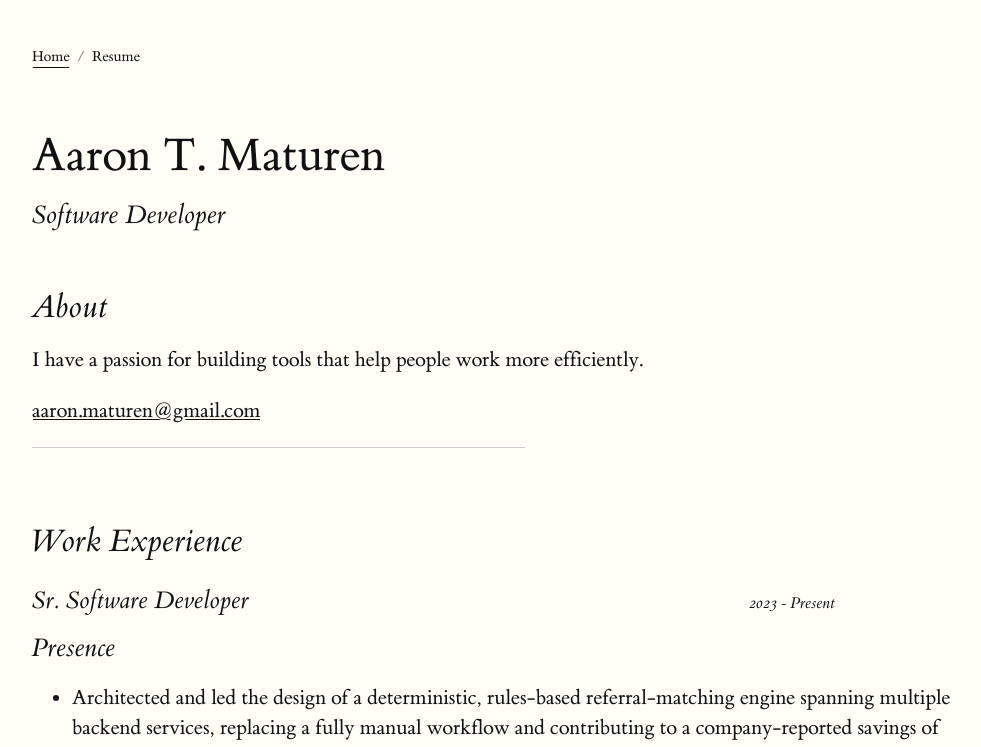
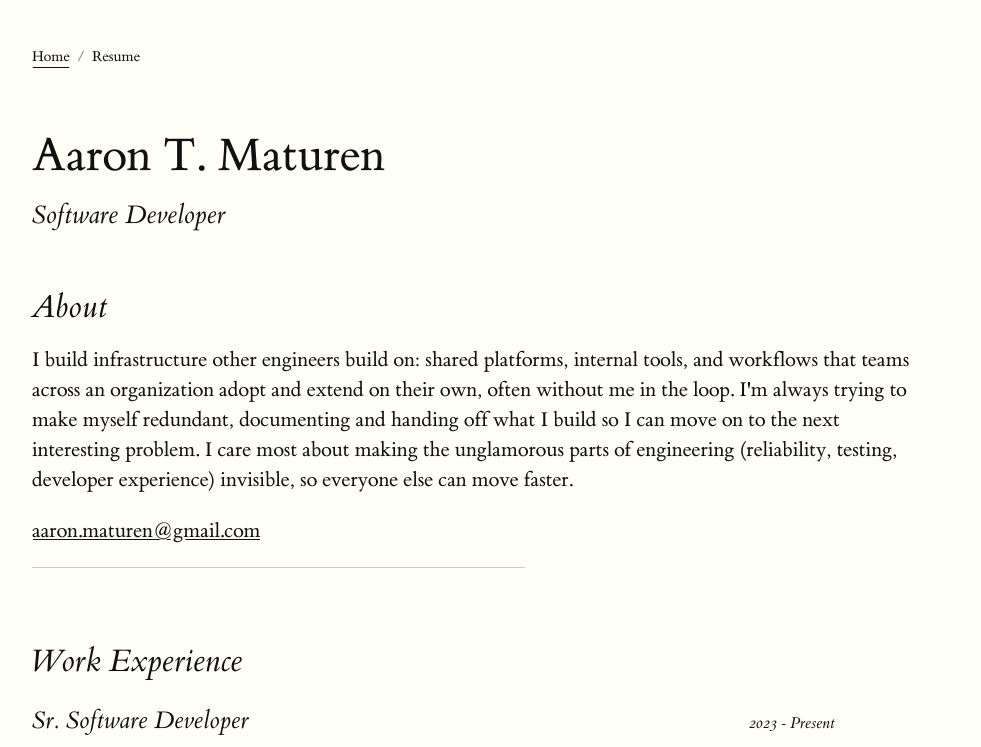
Before and after one commit to aaronmaturen/aaronmaturen.github.io, an Eleventy site: page src/resume/index.njk in a window 1280 px wide. Shown: the top 747 px of the page, without its empty margins (160-1141 px from the left). Built offline with nearby package versions, Linux system fonts and the light colour scheme; Eleventy itself is replaced by a stand-in of ours; files that its build step writes are made by us from their sources.

Commit message:
update blurb

```diff
--- a/src/resume/index.njk
+++ b/src/resume/index.njk
@@ -12,7 +12,14 @@ title: Resume | Aaron T. Maturen
   <section aria-labelledby="about-heading">
     <h2>About</h2>
     <p>
-      I have a passion for building tools that help people work more efficiently.
+      I build infrastructure other engineers build on: shared platforms,
+      internal tools, and workflows that teams across an organization adopt
+      and extend on their own, often without me in the loop. I'm always
+      trying to make myself redundant, documenting and handing off what I
+      build so I can move on to the next interesting problem. I care most
+      about making the unglamorous parts of engineering (reliability,
+      testing, developer experience) invisible, so everyone else can move
+      faster.
     </p>
     <p>
       <a href="mailto:aaron.maturen@gmail.com">aaron.maturen@gmail.com</a>
@@ -251,7 +258,7 @@ title: Resume | Aaron T. Maturen
     <h2>Contact</h2>
     <p>
       <span class="newthought">Email</span> <a href="mailto:aaron.maturen@gmail.com">aaron.maturen@gmail.com</a><br>
-      <span class="newthought">Phone</span> <a href="tel:+19893721799">+1.989.372.1799</a>
+      <span class="newthought">Phone</span> <a href="tel:+19899961304">+1.989.996.1304</a>
     </p>
 
     <h3>Social Links</h3>
```
